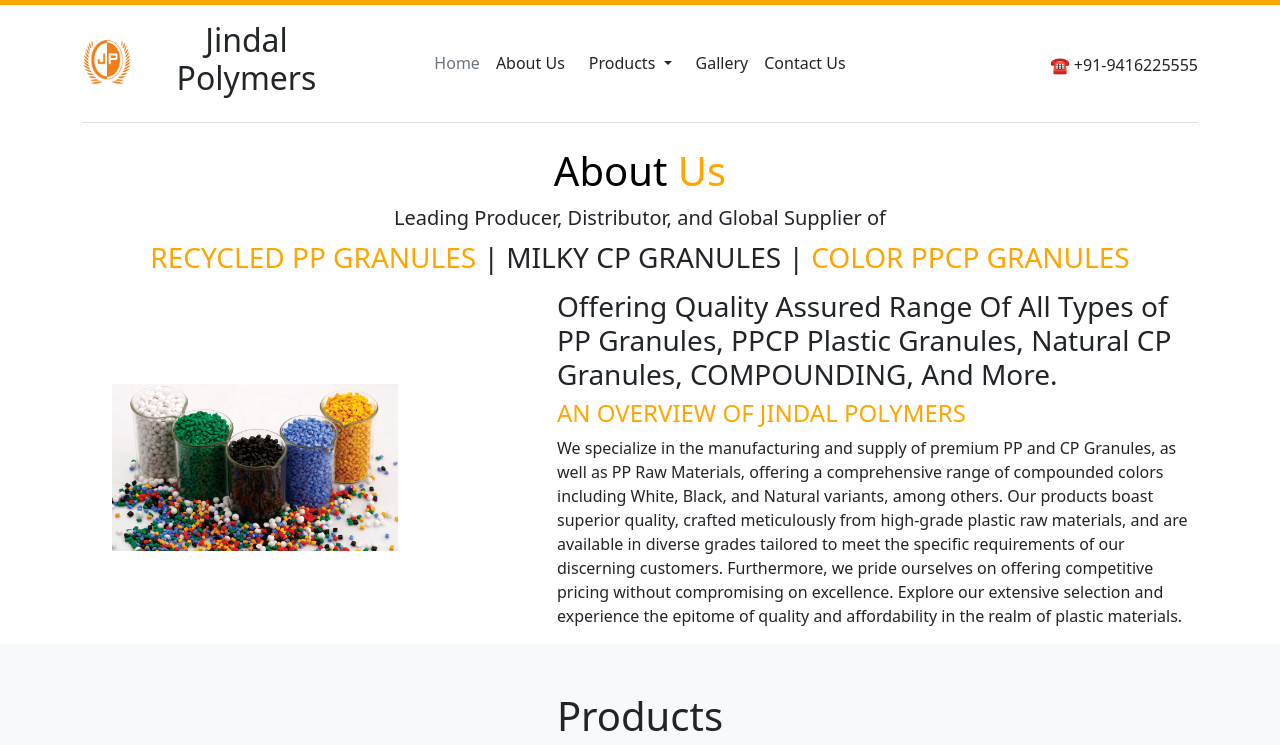
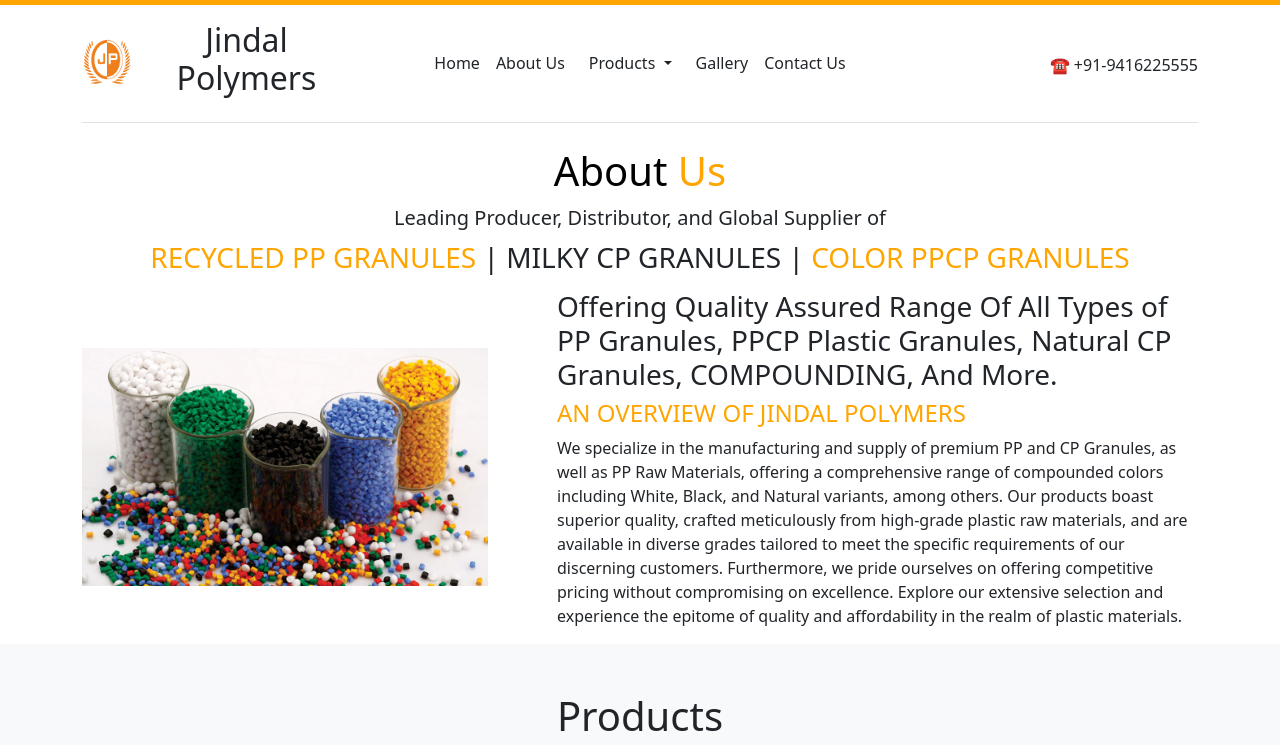
Before and after one commit to iamdhruvsingla/Jindal-Polymers, a plain HTML site: page index.html in a window 1280 px wide. Shown: the top 745 px of the page. Drawn offline with nearby package versions, Linux system fonts and the light colour scheme; grey boxes are pictures that could not be loaded.

Commit message:
Update index.html

```diff
--- a/index.html
+++ b/index.html
@@ -142,6 +142,18 @@
           position: relative;
           z-index: 1000;
       }
+      .about_img_box.first_big {
+        width: 90%; /* Increased from 70% */
+        padding-left: 0; /* Removed the left padding */
+        margin-right: -50px; /* Pulls the image closer to the text */
+      }
+
+      /* Add this new rule to make the image itself larger */
+      .about_img_box.first_big img {
+          width: 100%;
+          max-height: 400px; /* Adjust as needed */
+          object-fit: cover;
+      }
     </style>
 </head>
 <body>
@@ -154,7 +166,7 @@
     </a>
 
     <ul class="nav col-12 col-md-auto mb-2 justify-content-center mb-md-0">
-      <li><a href="#" class="nav-link px-2 link-secondary">Home</a></li>
+      <li><a href="#" class="nav-link px-2 link-dark">Home</a></li>
       <li><a href="#" class="nav-link px-2 link-dark">About Us</a></li>
       <div class="dropdown">
         <button class="btn dropdown-toggle" type="button" id="dropdownMenuButton">
@@ -254,10 +266,14 @@
               <li><a class="dropdown-item" href="#">Black PPCP</a></li>
             </ul>
           </li>
+          <li class=""dropdown-submenu>
+            <a class="dropdown-item" href="#">All Products</a>
+          </li>
+          </li>
         </ul>
       </div>
       <li><a href="#" class="nav-link px-2 link-dark">Gallery</a></li>
-      <li><a href="#" class="nav-link px-2 link-dark">Contact Us</a></li>
+      <li><a href="contactus.html" class="nav-link px-2 link-dark">Contact Us</a></li>
     </ul>
 
     <div class="col-md-3 text-end">
@@ -468,7 +484,7 @@
       </div>
     </section>
     <div class="text-center p-3" style="background-color: orange">
-      © 2024 Copyright:
+      © 2025 Copyright:
       <a class="text-dark" href="https://mdbootstrap.com/">jindalpolymers.in</a>
     </div>
   </footer>
```
